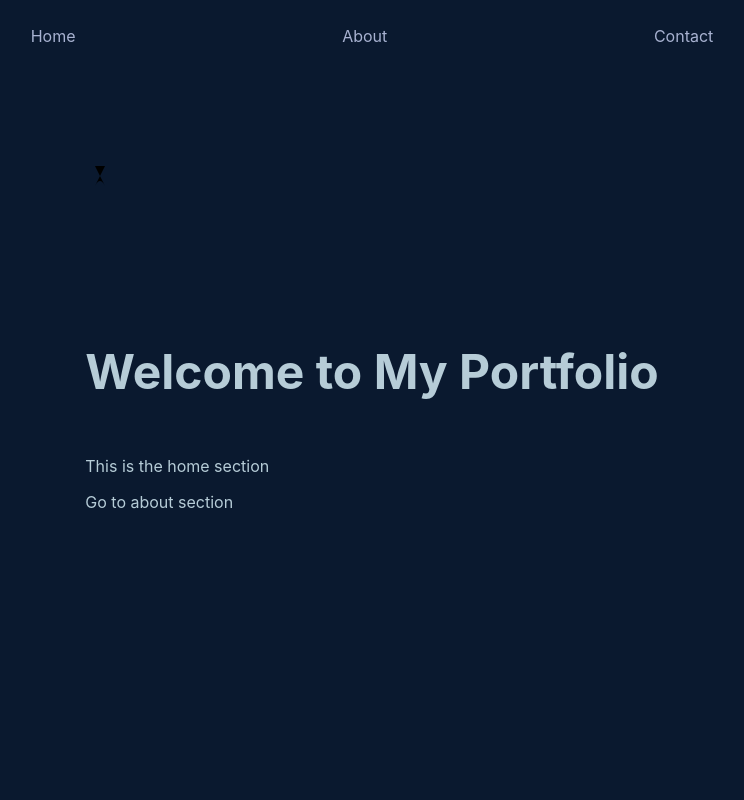
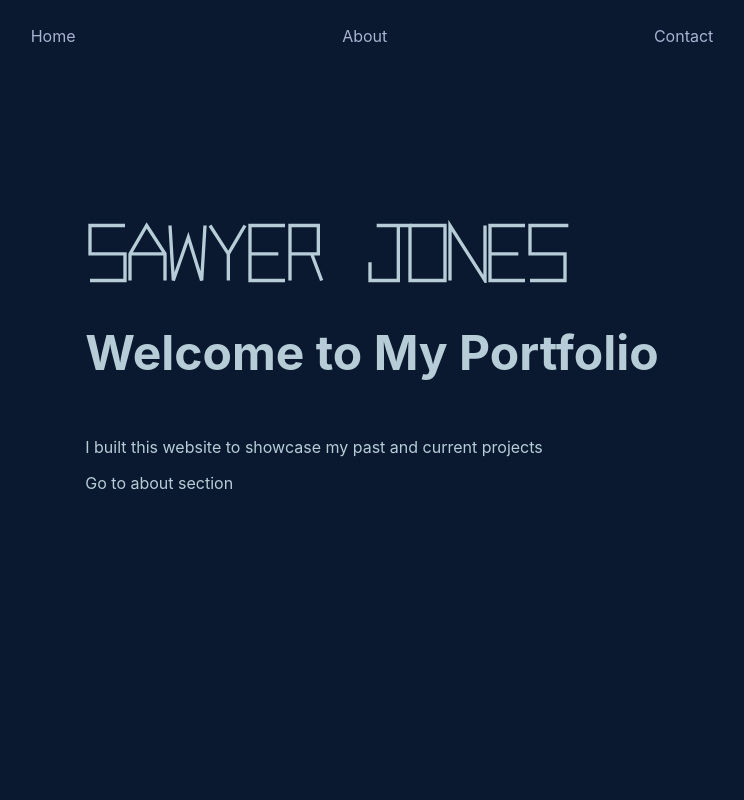
Before and after one commit to sawstepj/portfolio_website, a Next.js app: page / in a window 1280 px wide. Shown: the top 800 px of the page, without its empty margins (268-1012 px from the left). Built offline with nearby package versions, Linux system fonts and the light colour scheme.

Commit message:
SVG Animation

```diff
--- a/package.json
+++ b/package.json
@@ -3,7 +3,7 @@
   "version": "0.1.0",
   "private": true,
   "scripts": {
-    "dev": "next dev",
+    "dev": "next dev -p 8000",
     "build": "next build",
     "start": "next start",
     "lint": "next lint"
--- a/pages/about.js
+++ b/pages/about.js
@@ -10,8 +10,8 @@ export default function About() {
         style={{
           fontSize: "20rem",
           textAlign: "center",
-        }}>About</h1>
-      <p>This is the about page</p>
+        }}>About Me</h1>
+      <p>I recently graduated from Loyola University of Chicago with a B.S. in Software Engineering</p>
       <Link href="#contact">Go to contact section</Link>
     </div>
   );
--- a/pages/home.js
+++ b/pages/home.js
@@ -9,14 +9,16 @@ export default function Home() {
   return (
     <div className={styles.home}>
       <div className={styles.grid}>
+
         <h2
           style={{
             color: h2FontColor,
             fontSize: "5rem",
             // marginRight: "10rem",
           }}>
-          <NameSVG />
+
         </h2>
+        <NameSVG />
         <h1
           style={{
             fontSize: "3rem",
@@ -25,7 +27,7 @@ export default function Home() {
         >
           Welcome to My Portfolio
         </h1>
-        <p>This is the home section</p>
+        <p>I built this website to showcase my past and current projects</p>
         <Link href="#about">Go to about section</Link>
       </div>
     </div>
--- a/pages/nameSVG.js
+++ b/pages/nameSVG.js
@@ -3,28 +3,127 @@ import anime from "animejs";
 
 export default function NameSVG() {
   const textRef = React.useRef(null);
+  const textColor = "#b6ccd7";
 
   React.useEffect(() => {
     anime({
-      targets: textRef.current,
+      targets: "path",
       strokeDashoffset: [anime.setDashoffset, 0],
       easing: "easeInOutSine",
-      duration: 1500,
+      duration: 1000,
       delay: function (el, i) {
         return i * 250;
       },
-      direction: "alternate",
-      loop: true,
+      // direction: "alternate",
+      // loop: true,
     });
   }, []);
 
   return (
-    // create svg that is compatible with anime.js and writes the letter S
-    <svg width="100" height="100">
-      <path d="M 10 50
-                L 20 50
-                L 10 70
-                Q 15 60, 20 70 Z" fill="#000"/>
+    <svg viewBox="0 0 300 15" width="500" height="100">
+      <g
+        class="lines"
+        fill="none"
+        // fill-rule="evenodd"
+        stroke={textColor}
+        stroke-width="2"
+      >
+        <path
+          d="M 24 3
+            L 3 3
+            L 3 20
+            L 24 20
+            L 24 36
+            L 3 36"
+        />
+        <path
+          d="M 48 36
+            L 48 20
+            L 37 3
+            L 27 20
+            L 27 36
+            M 27 20
+            L 48 20"
+        />
+        <path
+          d="M 51 3
+            L 53 36
+            L 62 10
+            L 70 36
+            L 72 3"
+        />
+        {/* W */}
+        <path
+          d="M 75 3
+            L 86 20
+            L 96 3
+            M 86 20
+            L 86 36"
+        />
+        {/* Y */}
+        <path
+          d="M 120 3
+            L 99 3
+            L 99 36
+            L 120 36
+            M 99 20
+            L 116 20"
+        />
+        {/* E */}
+        <path
+          d="M 123 20
+            L 140 20
+            L 140 3
+            L 123 3
+            L 123 36
+            M 136 20
+            L 142 36"
+        />
+        {/* R */}
+        <br />
+        <path
+          d="M 175 3
+            L 196 3
+            M 188 3
+            L 188 36
+            L 171 36
+            L 171 25"
+        />
+        {/* J */}
+        <path
+          d="M 195 3
+            L 195 36
+            L 216 36
+            L 216 3
+            L 195 3"
+        />
+        {/* O */}
+        <path
+          d="M 219 36
+            L 219 3
+            L 240 36
+            L 240 3"
+        />
+        {/* N */}
+        <path
+          d="M 264 3
+            L 243 3
+            L 243 36
+            L 264 36
+            M 243 20
+            L 260 20"
+        />
+        {/* E */}
+        <path
+          d="M 290 3
+            L 267 3
+            L 267 20
+            L 288 20
+            L 288 36
+            L 267 36"
+        />
+        {/* S */}
+      </g>
     </svg>
   );
 }
```
